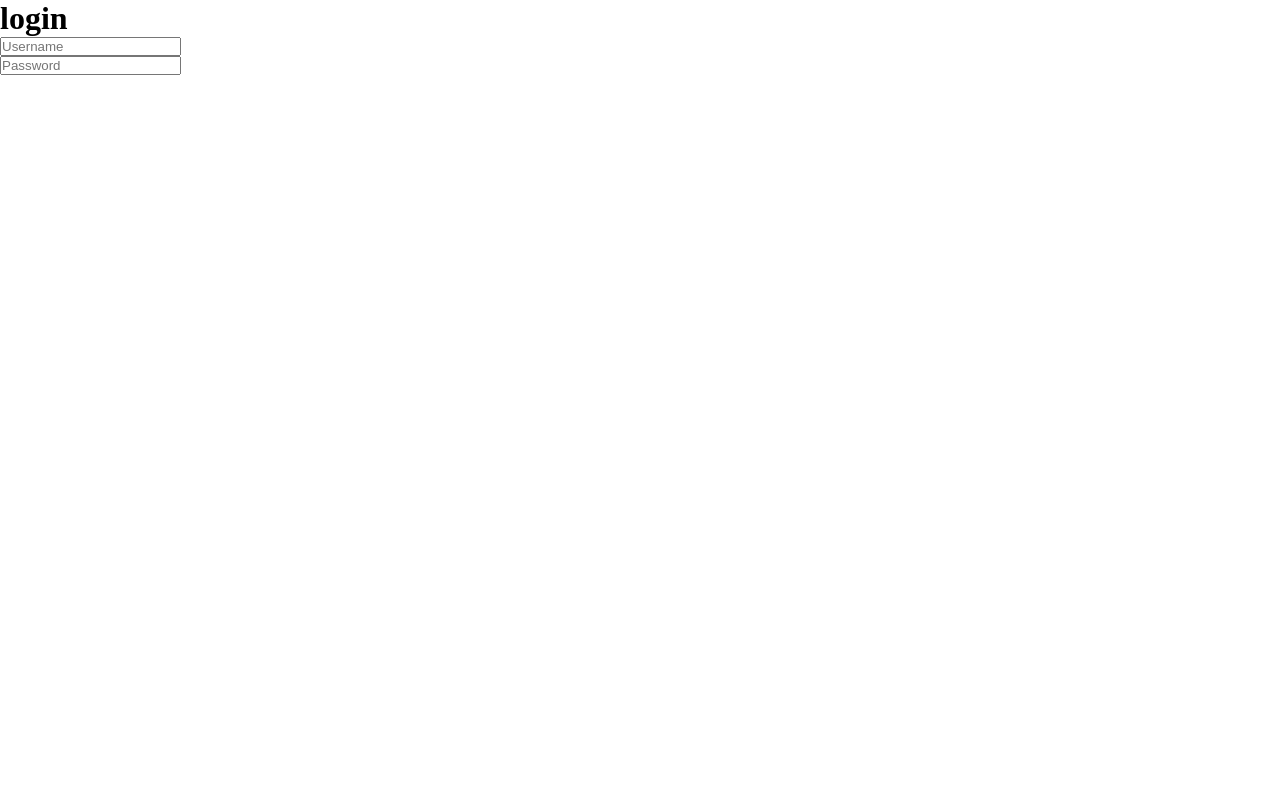
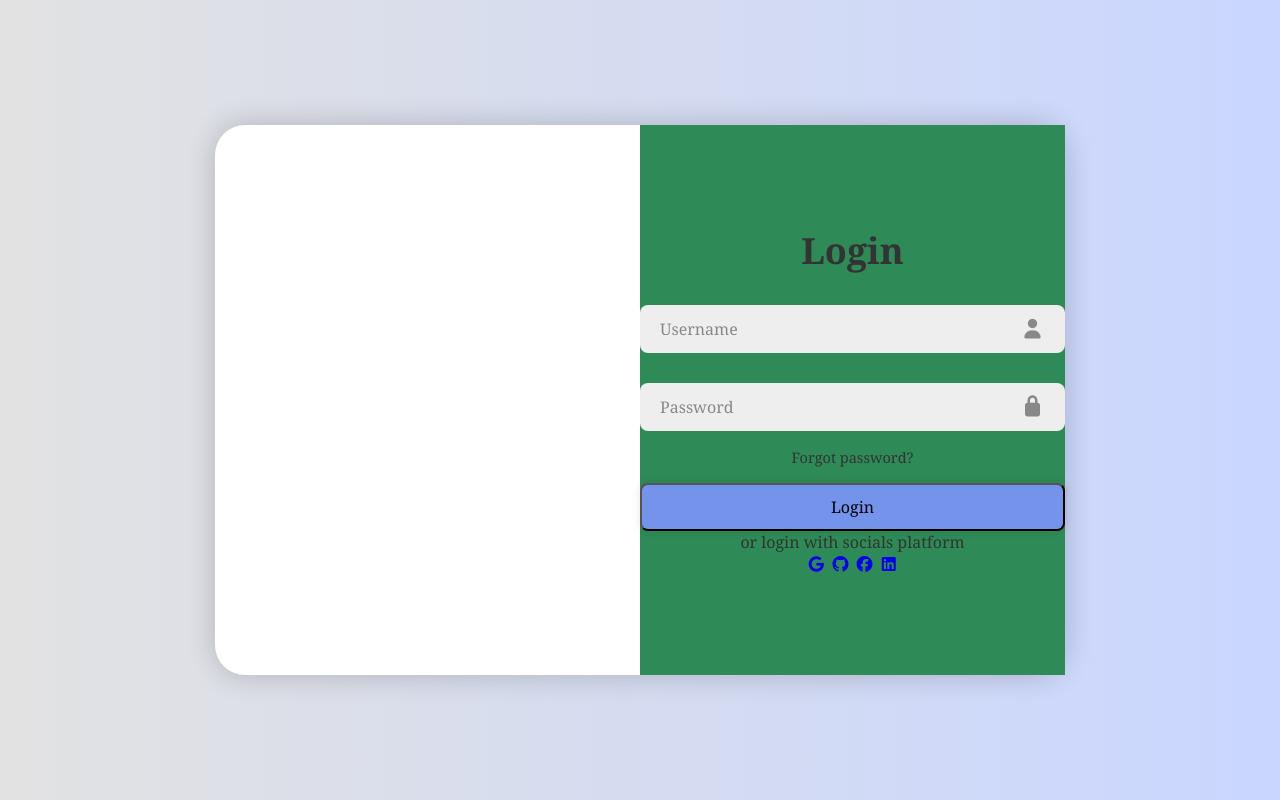
Before and after one commit to kKrishGupta/login-Page, a plain HTML site: page index.html in a window 1280 px wide. Drawn offline with Linux system fonts and the light colour scheme.

Commit message:
first comment

```diff
--- a/index.html
+++ b/index.html
@@ -11,12 +11,25 @@
    <div class="container">
     <div class="form-box login">
       <form action="">
-        <h1>login</h1>
+        <h1>Login</h1>
         <div class="input-box">
           <input type="text" placeholder="Username" required>
+          <i class="fa-solid fa-user"></i>
         </div>
         <div class="input-box">
-          <input type="text" placeholder="Password" required>
+          <input type="Password" placeholder="Password" required>
+          <i class="fa-solid fa-lock"></i>
+        </div>
+        <div class="forgot-link">
+          <a href="#">Forgot password?</a>
+        </div>
+        <button type="submit" class="btn">Login</button>
+        <p>or login with socials platform</p>
+        <div class="social-icons">
+          <a href="#"><i class="fa-brands fa-google"></i></a>
+          <a href="#"><i class="fa-brands fa-github"></i></a>
+          <a href="#"><i class="fa-brands fa-facebook"></i></a>
+          <a href="#"><i class="fa-brands fa-linkedin"></i></a>
         </div>
       </form>
     </div>
--- a/style.css
+++ b/style.css
@@ -2,4 +2,91 @@
   margin: 0;
   padding: 0;
   box-sizing: border-box;
+  font-family: Georgia, 'Times New Roman', Times, serif;
 }
+
+body{
+  display: flex;
+  justify-content: center;
+  align-items: center;
+  min-height: 100vh;
+  background: linear-gradient(90deg,#e2e2e2,#c9d6ff);
+}
+
+.container{
+  position: relative;
+  width: 850px;
+  height: 550px;
+  background-color: #fff;
+  border-radius: 30px;
+  box-shadow: 0 0 30px rgba(0,0,0,0.2);
+}
+
+.form-box{
+  position: absolute;
+  right: 0;
+  width: 50%;
+  height: 100%;
+  display: flex;
+  text-align: center;
+  align-items: center;
+  background-color: seagreen;
+  color: #333;
+}
+form{
+width: 100%;
+}
+.container h1{
+  font-size: 36px;
+}
+
+.input-box{
+position: relative;
+margin: 30px 0;
+}
+
+.input-box input{
+  width: 100%;
+  padding: 13px 50px 13px 20px;
+  background: #eee;
+  border-radius: 8px;
+  border: none;
+  outline: none;
+  font-size: 16px;
+  color: #333;
+  font-weight: 500;
+}
+
+.input-box input::placeholder{
+  color: #888;
+  font-weight: 400;
+}
+
+.input-box i{
+  position: absolute;
+  right: 20px;
+  top: 50%;
+  transform: translateY(-50%);
+  font-size: 20px;
+  color: #888;
+}
+
+.forgot-link{
+  margin: -15px 0 15px;
+}
+.forgot-link a{
+font-size: 14.5px;
+color: #333;
+text-decoration: none;
+}
+
+.btn{
+  width: 100%;
+  height: 48px;
+  background: #7494ec;
+  border-radius: 8px;
+  box-shadow: 0 0 10px rgb(0,0,0,0.1);
+  cursor: pointer;
+  font-size: 16px;
+
+}
```
